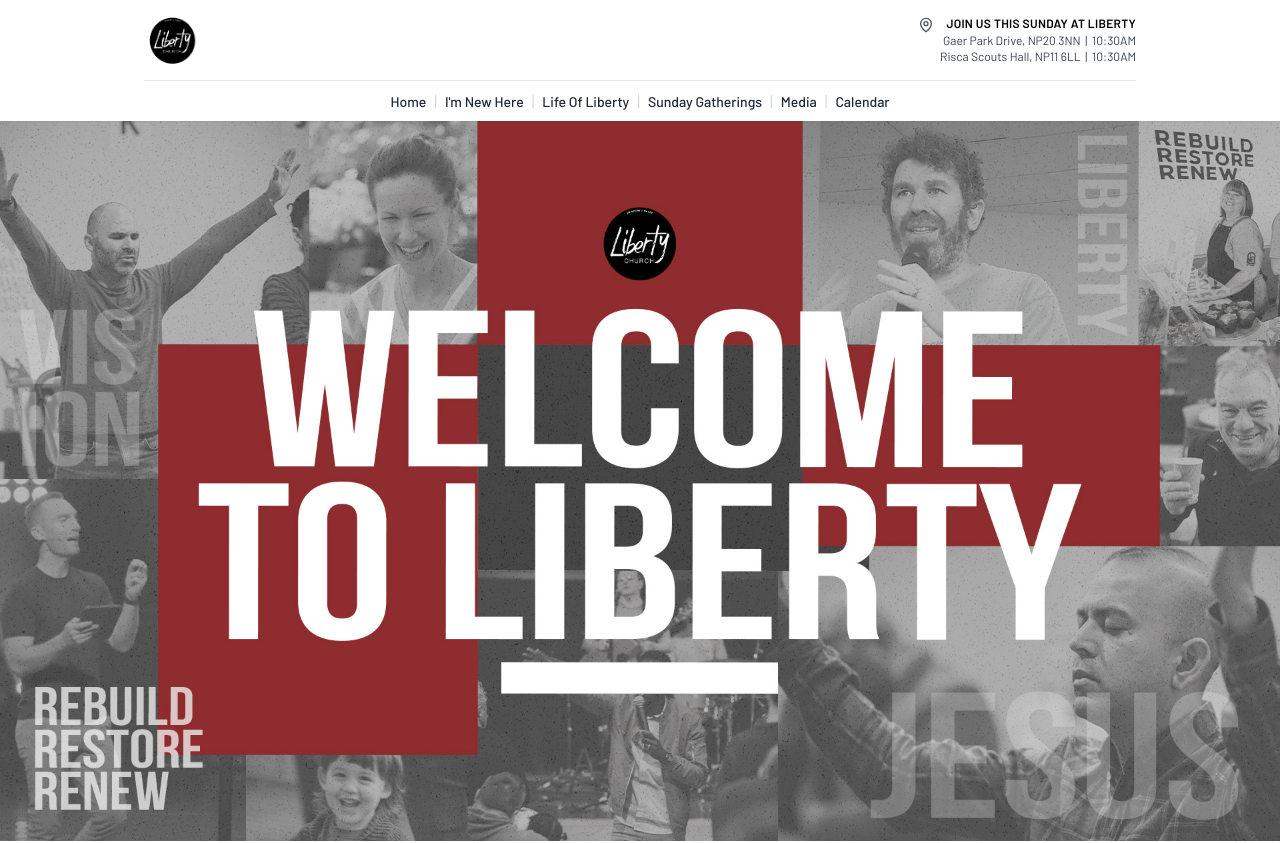
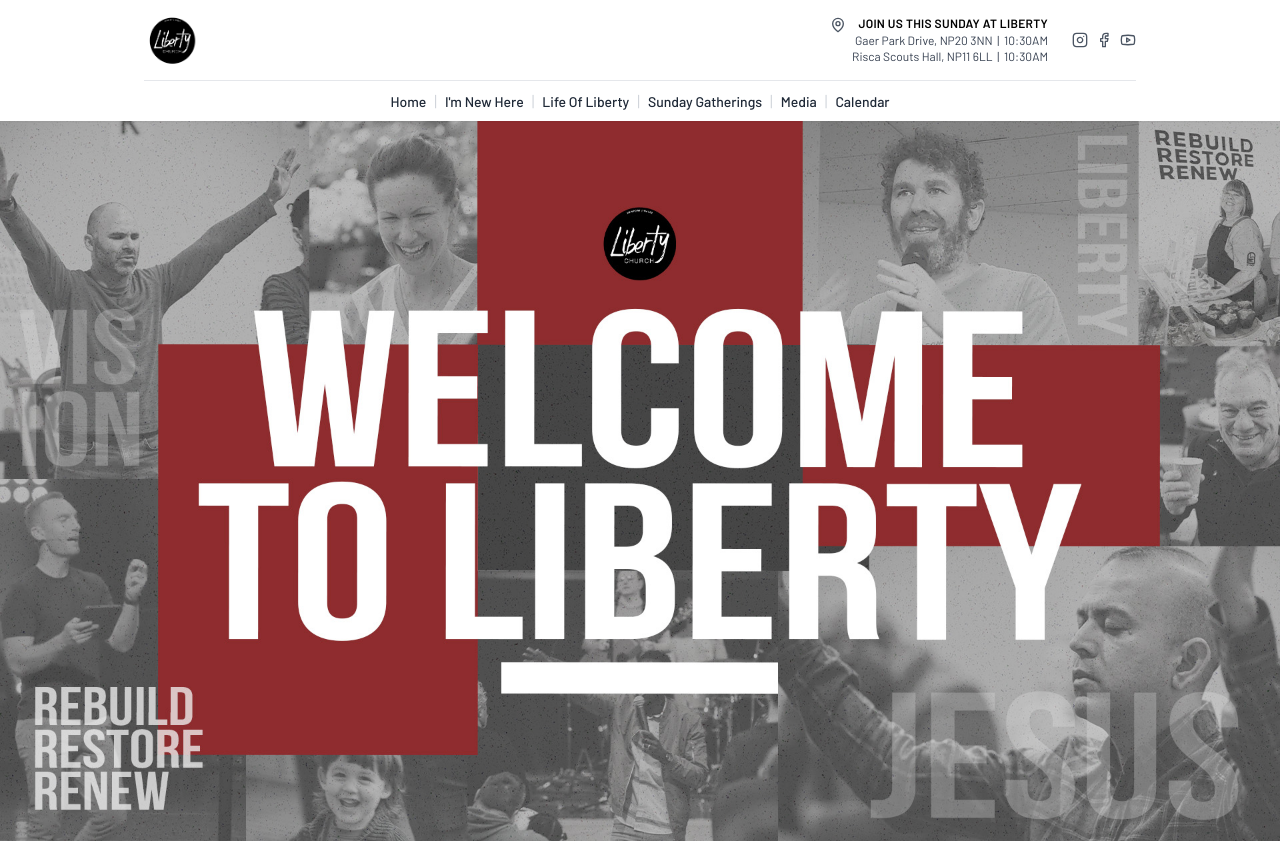
Before and after one commit to Afterlife24/Liberty_chruch, a React (Vite) app: page / in a window 1280 px wide. Shown: the top 843 px of the page. Built offline with nearby package versions, Linux system fonts and the light colour scheme; a web font is replaced by a local one.

Commit message:
new_changes_made_4

```diff
--- a/src/App.tsx
+++ b/src/App.tsx
@@ -23,7 +23,6 @@
           <Route path="/im-new-here/what-we-believe" element={<WhatWeBelievePage />} />
           <Route path="/exploring-faith" element={<ExploringFaithPage />} />
           <Route path="/events" element={<UpcomingEventsPage />} />
-          <Route path="/libertygroups" element={<LibertyGroupsSignUpPage />} />
         </Routes>
         <Footer />
       </div>
--- a/src/components/Header.tsx
+++ b/src/components/Header.tsx
@@ -1,4 +1,4 @@
-import { MapPin, X } from 'lucide-react';
+import { MapPin, X, Instagram, Facebook, Youtube } from 'lucide-react';
 import { useState, useEffect } from 'react';
 import { Link, useNavigate, useLocation } from 'react-router-dom';
 
@@ -99,8 +99,9 @@
               />
             </Link>
 
-            {/* Location info */}
-            <div className="hidden sm:flex items-start gap-1.5 text-right">
+            {/* Location info + Social icons */}
+            <div className="hidden sm:flex items-center gap-4">
+              <div className="flex items-start gap-1.5 text-right">
                 <MapPin className="w-4 h-4 mt-0.5 shrink-0 text-gray-600" />
                 <div className="text-xs text-gray-700 leading-snug">
                   <p className="font-bold uppercase tracking-wide text-black">
@@ -108,6 +109,18 @@
                   </p>
                   <p>Gaer Park Drive, NP20 3NN &nbsp;|&nbsp; 10:30AM</p>
                   <p>Risca Scouts Hall, NP11 6LL &nbsp;|&nbsp; 10:30AM</p>
+                </div>
+              </div>
+              <div className="flex gap-2 ml-2">
+                <a href="https://www.instagram.com/libertychurchuk?igsi=Y2NsYzl1ZGpnc3R1" target="_blank" rel="noopener noreferrer" aria-label="Instagram" className="text-gray-600 hover:text-black transition-colors">
+                  <Instagram className="w-4 h-4" />
+                </a>
+                <a href="https://www.facebook.com/share/1Dc7WJi3Z9/?mibextid=wwXIfr" target="_blank" rel="noopener noreferrer" aria-label="Facebook" className="text-gray-600 hover:text-black transition-colors">
+                  <Facebook className="w-4 h-4" />
+                </a>
+                <a href="https://www.youtube.com/@libertychurchuk8888" target="_blank" rel="noopener noreferrer" aria-label="YouTube" className="text-gray-600 hover:text-black transition-colors">
+                  <Youtube className="w-4 h-4" />
+                </a>
               </div>
             </div>
 
```
Lines whose indentation alone changed are shown as unchanged.
